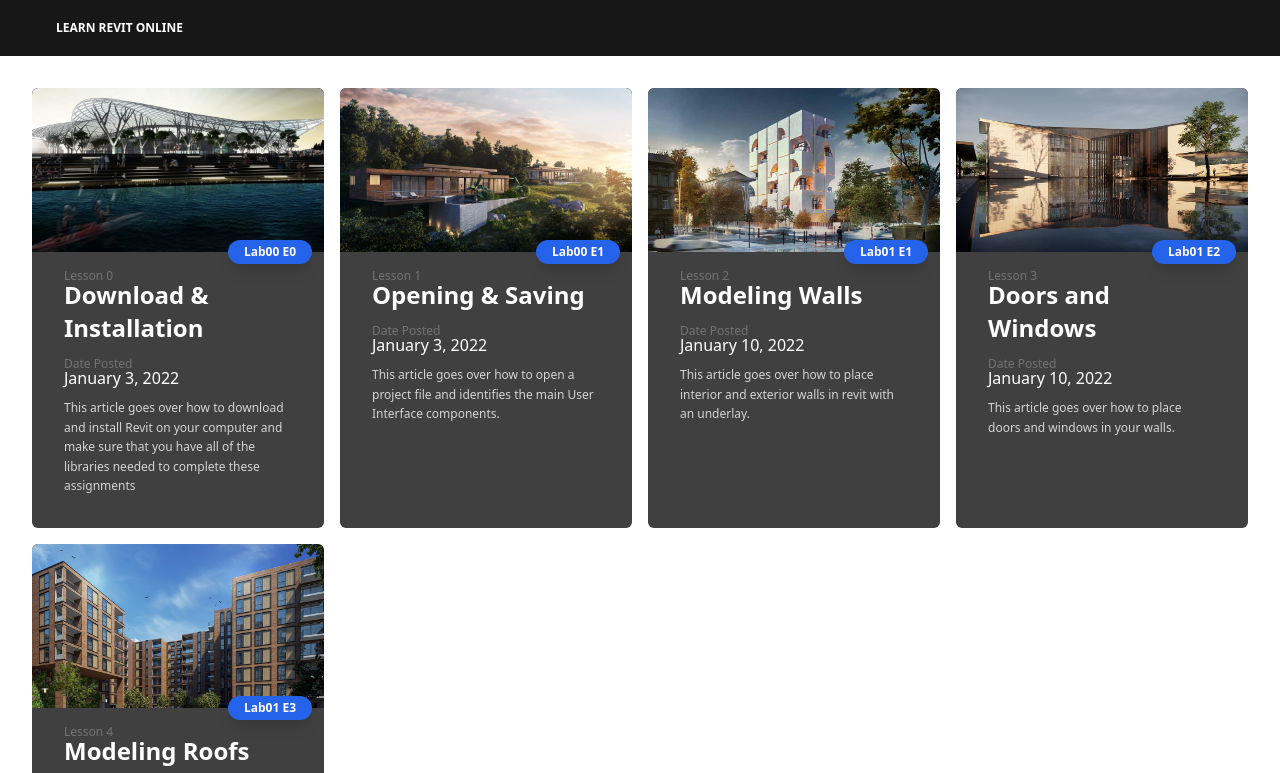
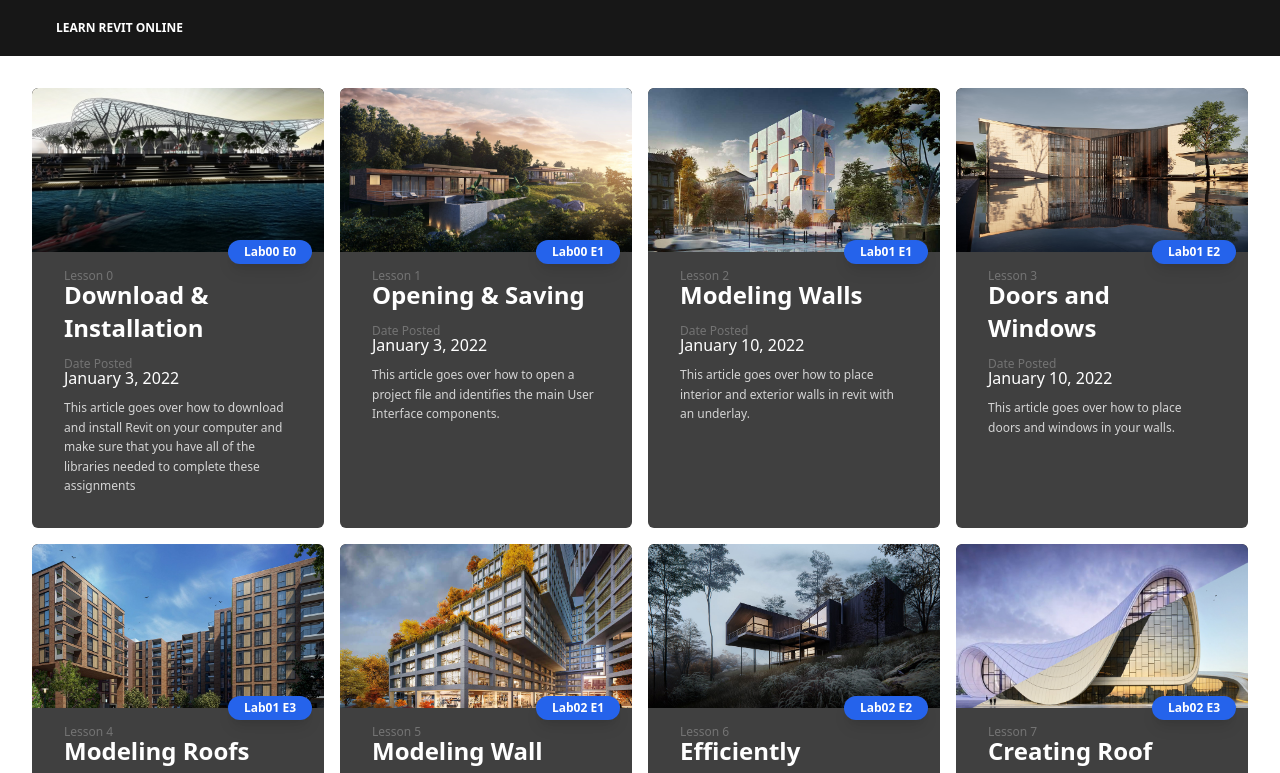
Before and after one commit to NeusFear/revit-training, a Next.js app: page / in a window 1280 px wide. Shown: the top 773 px of the page. Built offline with nearby package versions, Linux system fonts and the light colour scheme.

Commit message:
Release Lab 2

```diff
--- a/pages/index.tsx
+++ b/pages/index.tsx
@@ -15,7 +15,7 @@ const HomePage = ({ allPosts }: { allPosts: PostType[] }) => {
       <Navbar />
       <div className="w-screen grid grid-flow-cols md:grid-cols-2 lg:grid-cols-3 xl:grid-cols-4 gap-4 p-8 min-h-screen">
         {allPosts.map((post, index) => (
-          (!hide || index < 5) && <PostPreview post={post} index={index} key={"post" + index + post.slug} />
+          (!hide || index < 8) && <PostPreview post={post} index={index} key={"post" + index + post.slug} />
         ))}
       </div>
       <div className="w-screen h-1 bg-white cursor-pointer" onClick={() => setHide(false)}></div>
```
